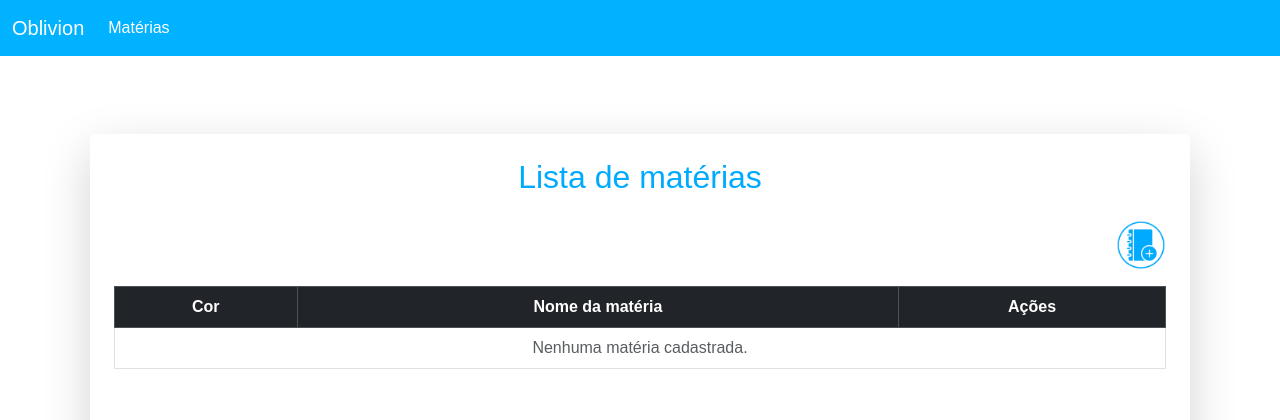
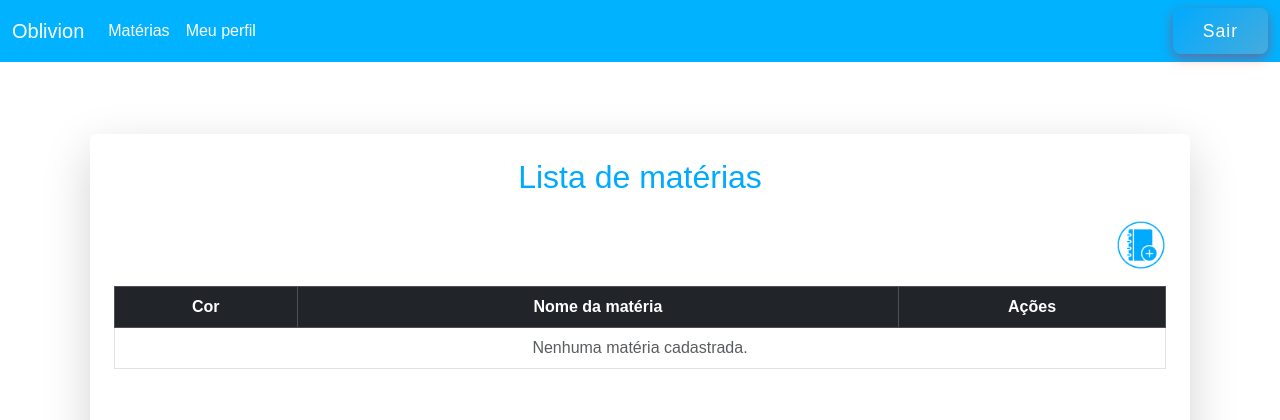
Before and after one commit to MatheusMaiaRangel/tcc-cesario, a PHP site: page /gerenciar_materias.php in a window 1280 px wide. Shown: the top 420 px of the page. Run offline with PHP 8.4, Linux system fonts and the light colour scheme; the visitor is signed in with stand-in values (Sample User, id 1); data comes from the database, SQL or seed files in the repository; some libraries are stand-ins or nearby versions.

Commit message:
Adicionei a página "editar_perfil" na navbar

```diff
--- a/gerenciar_materias.php
+++ b/gerenciar_materias.php
@@ -63,7 +63,7 @@ if (isset($_GET['remover']) && isset($_SERVER['HTTP_X_REQUESTED_WITH']) && $_SER
 
 <body>
   <!--navbar-->
-  <nav class="navbar fixed-top navbar-expand-lg background_blue">
+ <nav class="navbar fixed-top navbar-expand-lg background_blue">
     <div class="container-fluid">
       <a class="navbar-brand text-white" href="calendario_admin.php">Oblivion</a>
       <button class="navbar-toggler" type="button" data-bs-toggle="collapse" data-bs-target="#navbarNav"
@@ -73,7 +73,11 @@ if (isset($_GET['remover']) && isset($_SERVER['HTTP_X_REQUESTED_WITH']) && $_SER
       <div class="collapse navbar-collapse" id="navbarNav">
         <ul class="navbar-nav me-auto">
           <li class="nav-item"><a class="nav-link text-white" href="gerenciar_materias.php">Matérias</a></li>
+          <li class="nav-item"><a class="nav-link text-white" href="editar_perfil.php">Meu perfil</a></li>
         </ul>
+        <form class="d-flex" method="post" action="logout.php">
+          <button class="btn-logout" type="submit">Sair</button>
+        </form>
       </div>
     </div>
   </nav>
```
